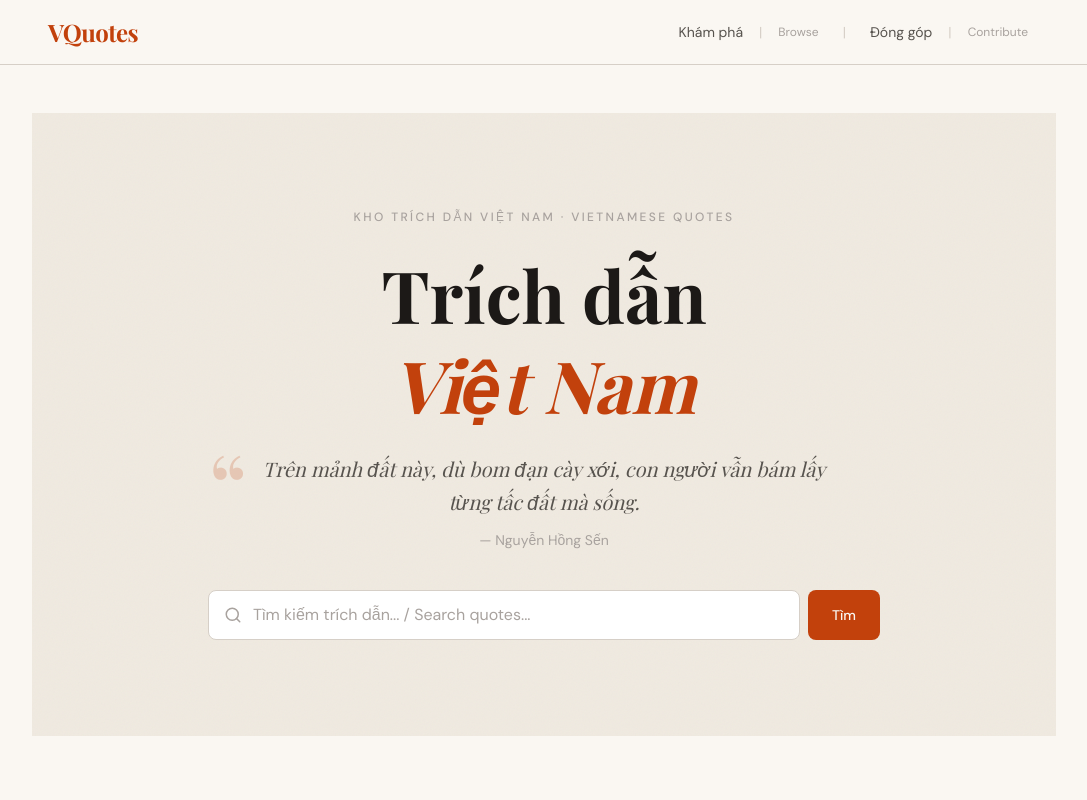
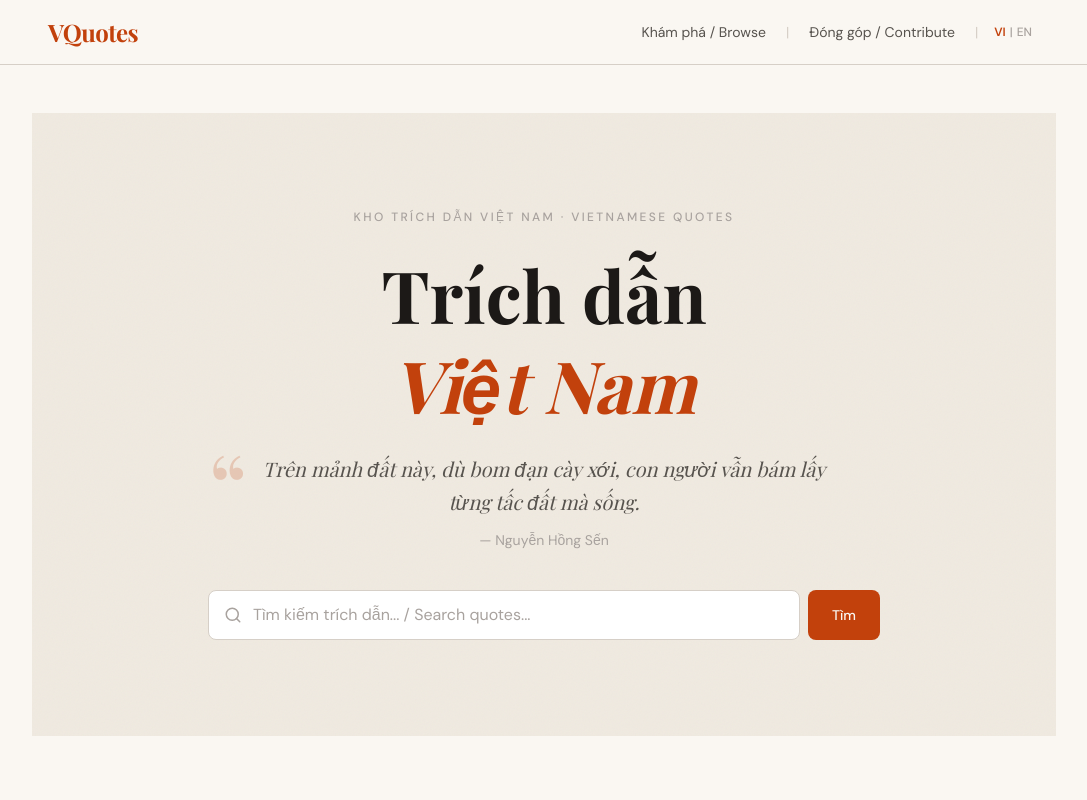
Before and after one commit to bbinarygo/vquotes, a Next.js app: page / in a window 1280 px wide. Shown: the top 800 px of the page, without its empty margins (96-1183 px from the left). Built offline with nearby package versions, Linux system fonts and the light colour scheme; a web font is replaced by a local one.

Commit message:
feat: add LangToggle component and wire LanguageProvider into root layout

```diff
--- a/src/app/layout.tsx
+++ b/src/app/layout.tsx
@@ -1,7 +1,9 @@
 import type { Metadata } from 'next';
 import { Playfair_Display, DM_Sans } from 'next/font/google';
 import Link from 'next/link';
+import { LanguageProvider } from '@/context/LanguageContext';
 import MobileNav from '@/components/MobileNav';
+import LangToggle from '@/components/LangToggle';
 import './globals.css';
 
 const playfair = Playfair_Display({
@@ -25,6 +27,7 @@ export default function RootLayout({ children }: { children: React.ReactNode })
   return (
     <html lang="vi" className={`${playfair.variable} ${dmSans.variable}`}>
       <body className="font-sans bg-cream text-ink min-h-screen">
+        <LanguageProvider>
           {/* Header */}
           <header className="sticky top-0 z-40 bg-cream/95 backdrop-blur-sm border-b border-rule">
             <div className="max-w-5xl mx-auto px-4 h-16 flex items-center justify-between">
@@ -34,20 +37,14 @@ export default function RootLayout({ children }: { children: React.ReactNode })
               {/* Desktop nav */}
               <nav className="hidden md:flex items-center gap-1 text-sm text-ink-muted">
                 <Link href="/browse" className="px-3 py-2 hover:text-sienna transition-colors rounded">
-                Khám phá
+                  Khám phá / Browse
                 </Link>
-              <span className="text-rule">|</span>
-              <Link href="/browse" className="px-3 py-2 hover:text-sienna transition-colors rounded text-ink-faint text-xs">
-                Browse
+                <span className="text-rule mx-1">|</span>
+                <Link href="/contribute" className="px-3 py-2 hover:text-sienna transition-colors rounded">
+                  Đóng góp / Contribute
                 </Link>
-              <span className="text-rule mx-2">|</span>
-              <Link href="/contribute" className="px-3 py-2 hover:text-sienna transition-colors rounded">
-                Đóng góp
-              </Link>
-              <span className="text-rule">|</span>
-              <Link href="/contribute" className="px-3 py-2 hover:text-sienna transition-colors rounded text-ink-faint text-xs">
-                Contribute
-              </Link>
+                <span className="text-rule mx-1">|</span>
+                <LangToggle />
               </nav>
               {/* Mobile hamburger */}
               <MobileNav />
@@ -76,6 +73,7 @@ export default function RootLayout({ children }: { children: React.ReactNode })
                 <ul className="space-y-2 text-sm text-ink-muted">
                   <li><Link href="/browse" className="hover:text-sienna transition-colors">Khám phá trích dẫn</Link></li>
                   <li><Link href="/contribute" className="hover:text-sienna transition-colors">Đóng góp</Link></li>
+                  <li><Link href="/schema" className="hover:text-sienna transition-colors">Schema</Link></li>
                   <li>
                     <a href="https://github.com/bbinarygo/vquotes" target="_blank" rel="noopener noreferrer" className="hover:text-sienna transition-colors">
                       GitHub →
@@ -91,6 +89,7 @@ export default function RootLayout({ children }: { children: React.ReactNode })
               </div>
             </div>
           </footer>
+        </LanguageProvider>
       </body>
     </html>
   );
--- /dev/null
+++ b/src/components/LangToggle.tsx
@@ -0,0 +1,18 @@
+'use client';
+import { useLanguage } from '@/context/LanguageContext';
+
+export default function LangToggle() {
+  const { lang, toggleLang } = useLanguage();
+
+  return (
+    <button
+      onClick={toggleLang}
+      aria-label={lang === 'vi' ? 'Switch to English' : 'Chuyển sang tiếng Việt'}
+      className="flex items-center gap-1 px-2 py-1 rounded text-xs font-medium min-h-[36px] transition-colors"
+    >
+      <span className={lang === 'vi' ? 'text-sienna font-semibold' : 'text-ink-faint'}>VI</span>
+      <span className="text-ink-faint">|</span>
+      <span className={lang === 'en' ? 'text-sienna font-semibold' : 'text-ink-faint'}>EN</span>
+    </button>
+  );
+}
```
Lines whose indentation alone changed are shown as unchanged.
